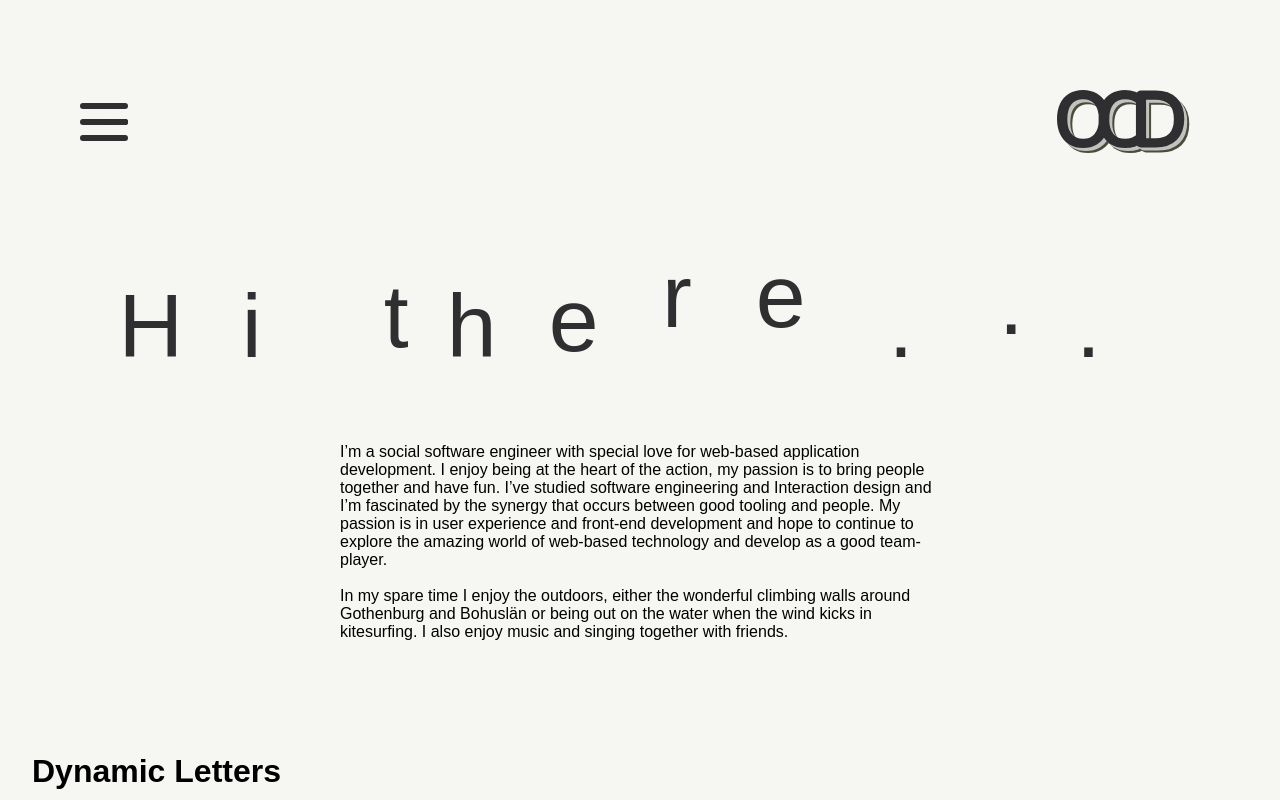
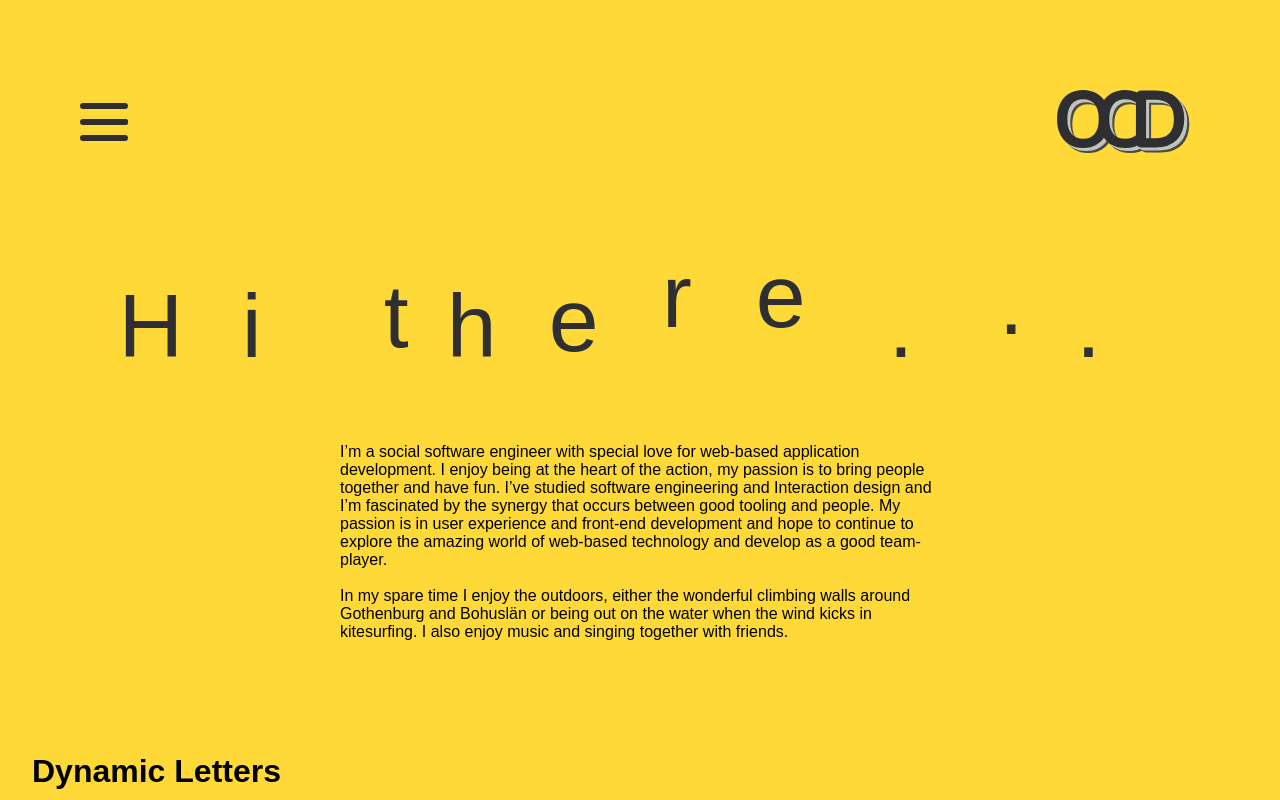
Before and after one commit to oc-developer/oc-portfolio, a React (Create React App) app: page / in a window 1280 px wide. Shown: the top 800 px of the page. Built offline with nearby package versions, Linux system fonts and the light colour scheme.

Commit message:
Add new background color

```diff
--- a/src/index.css
+++ b/src/index.css
@@ -3,7 +3,8 @@ body {
   font-family: "Exo 2", sans-serif;
   margin: 0;
   box-sizing: border-box;
-  background-color: #F6F7F2;
+  background-color: #FFD938;
+  color: black;
 
   /* Remove selectable text */
   -webkit-touch-callout: none; /* iOS Safari */
```
Also changed, not shown: colorpalette.txt (deleted), 1 other file (tests, documents, lock files or other folders).
